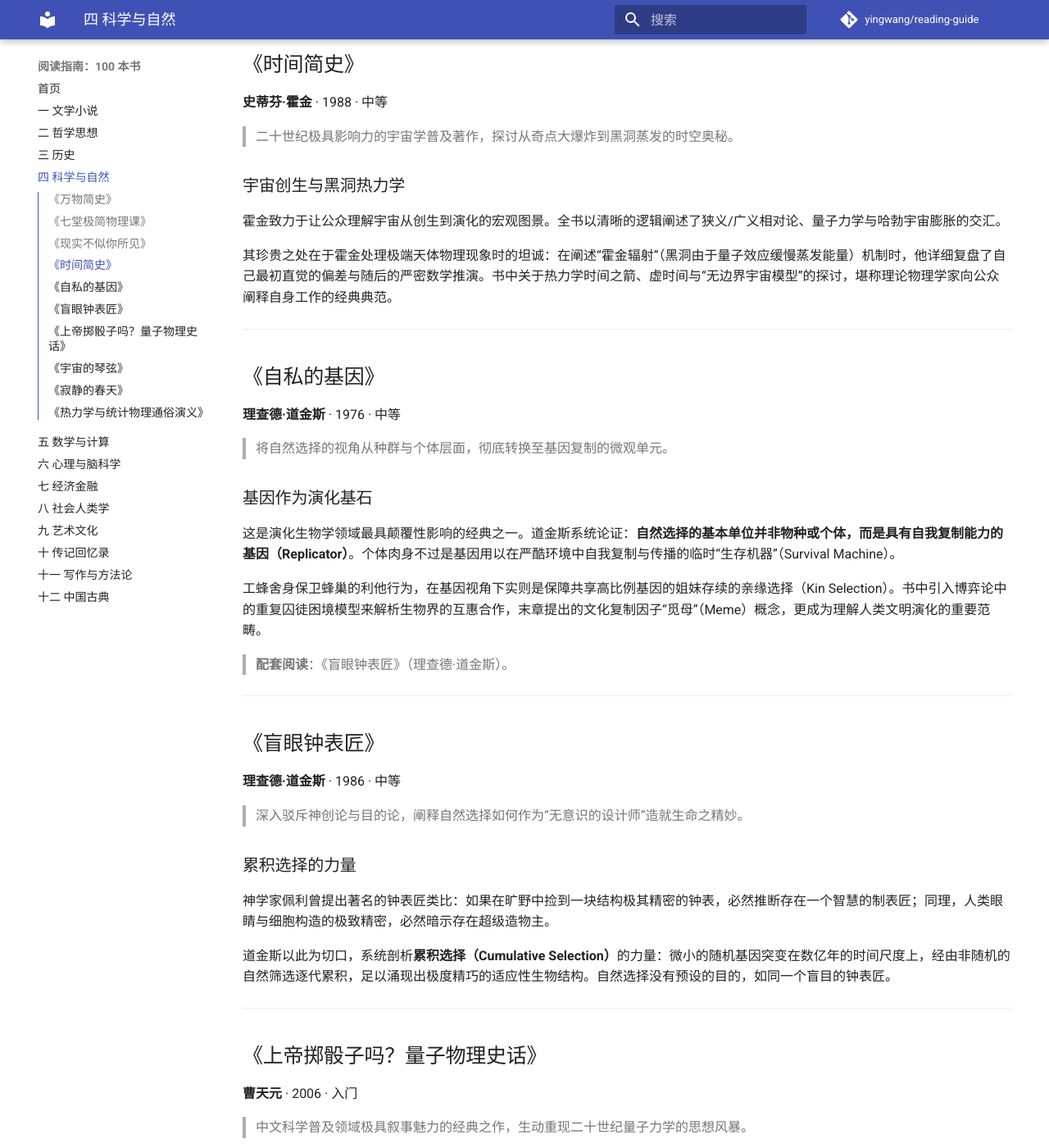
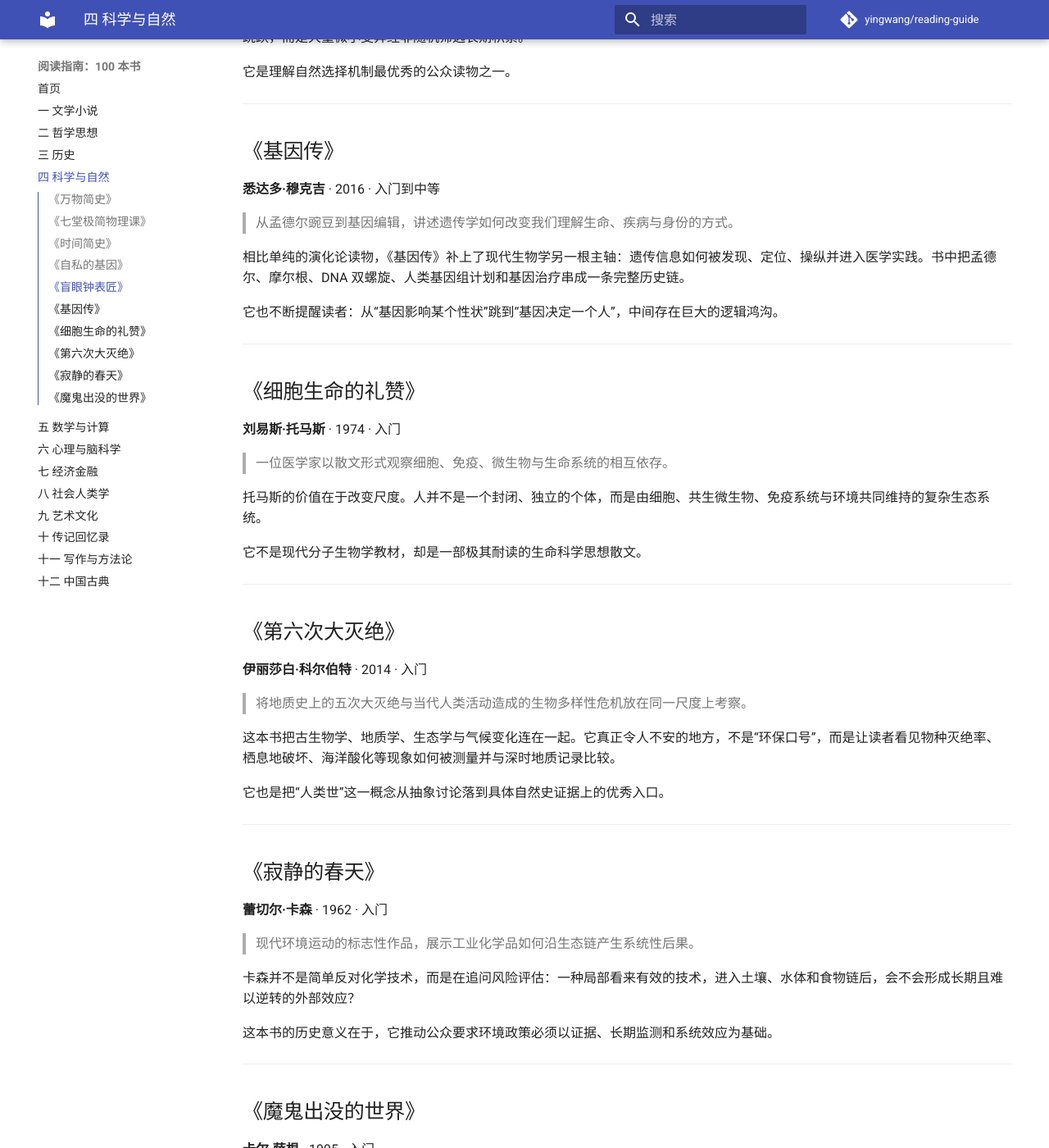
Before and after one commit to yingwang/reading-guide, an MkDocs documentation site: the page built from docs/chapters/04-science.md, in a window 1280 px wide and 1400 px high, scrolled down 1771 px. Shown: the whole window at 82% size. Built offline with MkDocs 1.6.1 and Material for MkDocs 9.7.7, drawn with Linux system fonts in a browser that asks for light colours; comment, search, counter and statistics services are not loaded; some of the changed text lies outside the part shown.

Commit message:
Rebalance science reading list

```diff
--- a/docs/chapters/04-science.md
+++ b/docs/chapters/04-science.md
@@ -1,12 +1,10 @@
 # 四 科学与自然
 
-研读科学著作，核心旨趣不在于机械记忆具体的事实片段（诸如光速的精确数值或细胞器的分类名称）。事实数据随时可以检索查阅，唯有**科学的方法论与理性思维方式**能够长久沉淀为心智底层的认知工具。
+科学阅读最重要的，并不是多记几个结论，而是理解**证据如何约束想象，模型如何在反例面前被修正，以及我们如何区分成熟共识与前沿猜想**。
 
-科学精神的本质在于一套严谨的假说检验体系：一个理论如何被提出、如何经历严苛的实验检验、如何在同行审视与反例冲击中修正，并在适当时机让位于解释力更强的全新模型。当理解了达尔文如何耗费数十年积累地质与生物解剖证据，读者在面对当代流俗的轻率断言时，自会产生理性的审慎。
+因此，这一章不再把大量篇幅集中在理论物理，而是尽量覆盖物理学、演化、生物学、遗传学、地球科学、生态学与科学方法。一本好的科学书，应当既让人感到世界的宏阔，也让人知道哪些东西已经相当确定，哪些仍处于争论之中。
 
-科学的另一重智慧在于**让人学会坦然面对未知的边界**。从量子力学深层的测量难题到宇宙暴胀与暗物质的本质，前沿科学始终保留着谦逊的探索空间。在复杂的世界中，学会与尚未解开的谜题共存、拒绝轻率附和简陋的结论，本身就是一种极具定力的思维品格。
-
-本章精选十部代表作，涵盖物理学、演化生物学、宇宙学、热力学与生态学。
+本章精选十部作品。它们并非十本“最权威教材”，而是十个进入现代自然科学思想体系的入口。
 
 ---
 
@@ -14,20 +12,11 @@
 
 **比尔·布莱森** · 2003 · 入门
 
-> 一部以生动风趣笔触写就的跨学科科学通史，重拾对自然与宇宙的好奇心。
+> 从宇宙、地球到生命演化的跨学科科学通史，适合作为整章的总入口。
 
-### 科学探索者的真实人性
+布莱森真正写得好的不是知识点，而是科学如何被做出来：错误的猜想、偶然的发现、长期无人理会的论文，以及后来重新被证据翻出来的旧理论。它能让读者意识到，科学史不是一条笔直的胜利路线，而是一套不断纠错的制度。
 
-布莱森以敏锐的非虚构观察视角切入科学史：他擅长捕捉普通人初次感知宇宙奥秘时的震撼，并将这种体验转化为对天文学、地质学、物理学与古生物学演进的生动讲述。
-
-书中以大量笔墨描摹科学探索者真实的人格特质与曲折经历：
-- 亨利·卡文迪什测定地球密度时的极度内向与深居简出；
-- 格雷戈尔·孟德尔在修道院菜园里进行豌豆杂交实验，其开创性论文却被科学界尘封三十余载；
-- 阿尔弗雷德·韦格纳提出大陆漂移学说时遭遇的地质学界集体嘲讽。
-
-科学并非一览无余的直线推演，而是一代代探索者在困惑、试错与灵光闪现中披荆斩棘的曲折探索。
-
-> **配套阅读**：《七堂极简物理课》。
+> **配套阅读**：刘易斯·托马斯《细胞生命的礼赞》。
 
 ---
 
@@ -35,31 +24,11 @@
 
 **卡洛·罗韦利** · 2014 · 入门
 
-> 意大利理论物理学家以百页篇幅精炼勾勒现代物理学的核心革命。
+> 用极短篇幅勾勒相对论、量子力学、粒子物理与宇宙学的现代物理图景。
 
-### 理论物理的纯粹美感
+这本书最适合用来建立直觉：空间并非固定舞台，时间并非绝对流逝，物质世界在不同尺度上呈现出完全不同于日常经验的结构。
 
-这部小书篇幅短小，思想密度却极高。罗韦利在讲解广义相对论时指出：**爱因斯坦洞察到引力场与空间并非两件分离的事物，引力场本身便是空间弯曲的几何表现**。物质告诉空间如何弯曲，空间告诉物质如何运动。
-
-在探讨量子力学的篇章中，他用极其明晰的语言阐明了微观粒子在被观测前的波函数叠加与测不准原理。罗韦利的文笔兼具思辨的清澈与文学的雅致，展现了理论物理洞察物质世界秩序的纯粹美感。
-
-> **配套阅读**：《现实不似你所见》。
-
----
-
-## 《现实不似你所见》
-
-**卡洛·罗韦利** · 2014 · 中等
-
-> 自古希腊原子论一路推演至圈量子引力理论的前沿求索。
-
-### 离散时空与量子自旋网络
-
-全书聚焦的核心命题在于：时间和空间是宇宙的终极基底，抑或是更深层物理实体涌现出的宏观表现？
-
-罗韦利的回答倾向于后者：在普朗克尺度（10⁻³⁵ 米）的微观层面并不存在连续平滑的空间与时间流，世界是由离散的“量子自旋网络”（Spin Networks）交织而成。他从德谟克利特的原子构想、牛顿的绝对时空、爱因斯坦的引力场论层层铺陈，为读者展现了理论物理构建前沿模型时的宏阔智性图景。
-
-> **配套阅读**：《时间的秩序》（卡洛·罗韦利）。
+需要注意的是，罗韦利本人是圈量子引力的重要研究者；当文本进入量子引力与离散时空时，应把它理解为前沿理论视角，而非已经尘埃落定的物理学共识。
 
 ---
 
@@ -67,13 +36,11 @@
 
 **史蒂芬·霍金** · 1988 · 中等
 
-> 二十世纪极具影响力的宇宙学普及著作，探讨从奇点大爆炸到黑洞蒸发的时空奥秘。
+> 二十世纪最有影响力的宇宙学普及作品之一。
 
-### 宇宙创生与黑洞热力学
+从相对论、宇宙膨胀、黑洞到热力学时间箭头，霍金展示了现代宇宙学最核心的一组问题。它的价值不只在于介绍黑洞辐射，而在于把“宇宙是否有开端”“物理定律的边界在哪里”这样的哲学问题重新放回可检验的数学物理框架中。
 
-霍金致力于让公众理解宇宙从创生到演化的宏观图景。全书以清晰的逻辑阐述了狭义/广义相对论、量子力学与哈勃宇宙膨胀的交汇。
-
-其珍贵之处在于霍金处理极端天体物理现象时的坦诚：在阐述“霍金辐射”（黑洞由于量子效应缓慢蒸发能量）机制时，他详细复盘了自己最初直觉的偏差与随后的严密数学推演。书中关于热力学时间之箭、虚时间与“无边界宇宙模型”的探讨，堪称理论物理学家向公众阐释自身工作的经典典范。
+部分宇宙学讨论具有明显时代背景，阅读时宜与较新的宇宙学资料互证。
 
 ---
 
@@ -81,15 +48,13 @@
 
 **理查德·道金斯** · 1976 · 中等
 
-> 将自然选择的视角从种群与个体层面，彻底转换至基因复制的微观单元。
+> 以基因复制者视角重新组织自然选择的解释框架。
 
-### 基因作为演化基石
+道金斯最重要的贡献不是一句“基因是自私的”，而是把许多表面上的利他、合作与亲缘行为放进复制、选择与适合度的统一框架中思考。它极大影响了公众理解演化的方式。
 
-这是演化生物学领域最具颠覆性影响的经典之一。道金斯系统论证：**自然选择的基本单位并非物种或个体，而是具有自我复制能力的基因（Replicator）**。个体肉身不过是基因用以在严酷环境中自我复制与传播的临时“生存机器”（Survival Machine）。
+“基因视角”是强有力的分析层级，但不是唯一层级。现代演化生物学同时讨论个体、群体、发育约束、生态环境与基因调控，因此不宜把本书读成对生命的一元解释。
 
-工蜂舍身保卫蜂巢的利他行为，在基因视角下实则是保障共享高比例基因的姐妹存续的亲缘选择（Kin Selection）。书中引入博弈论中的重复囚徒困境模型来解析生物界的互惠合作，末章提出的文化复制因子“觅母”（Meme）概念，更成为理解人类文明演化的重要范畴。
-
-> **配套阅读**：《盲眼钟表匠》（理查德·道金斯）。
+> **配套阅读**：《盲眼钟表匠》。
 
 ---
 
@@ -97,39 +62,47 @@
 
 **理查德·道金斯** · 1986 · 中等
 
-> 深入驳斥神创论与目的论，阐释自然选择如何作为“无意识的设计师”造就生命之精妙。
+> 解释自然选择如何在没有预设目的的情况下产生高度复杂的适应结构。
 
-### 累积选择的力量
+这本书最清楚地回答了一个直觉难题：眼睛、翅膀、拟态等复杂结构，看起来为何如此像“被设计出来的”？答案不是一次巨大的随机跳跃，而是大量微小变异经非随机筛选长期积累。
 
-神学家佩利曾提出著名的钟表匠类比：如果在旷野中捡到一块结构极其精密的钟表，必然推断存在一个智慧的制表匠；同理，人类眼睛与细胞构造的极致精密，必然暗示存在超级造物主。
-
-道金斯以此为切口，系统剖析**累积选择（Cumulative Selection）**的力量：微小的随机基因突变在数亿年的时间尺度上，经由非随机的自然筛选逐代累积，足以涌现出极度精巧的适应性生物结构。自然选择没有预设的目的，如同一个盲目的钟表匠。
+它是理解自然选择机制最优秀的公众读物之一。
 
 ---
 
-## 《上帝掷骰子吗？量子物理史话》
+## 《基因传》
 
-**曹天元** · 2006 · 入门
+**悉达多·穆克吉** · 2016 · 入门到中等
 
-> 中文科学普及领域极具叙事魅力的经典之作，生动重现二十世纪量子力学的思想风暴。
+> 从孟德尔豌豆到基因编辑，讲述遗传学如何改变我们理解生命、疾病与身份的方式。
 
-### 二十世纪的物理学风暴
+相比单纯的演化论读物，《基因传》补上了现代生物学另一根主轴：遗传信息如何被发现、定位、操纵并进入医学实践。书中把孟德尔、摩尔根、DNA 双螺旋、人类基因组计划和基因治疗串成一条完整历史链。
 
-作者以演义体的生动笔调，重构了波粒二象性、海森堡测不准原理、玻尔哥本哈根诠释、休·埃弗雷特多世界假说与爱因斯坦—玻尔世纪论战。
-
-全书不仅普及了薛定谔的猫、量子纠缠与贝尔不等式等核心物理概念，更将科学理论的诞生置于探索者激烈的哲学交锋与时代背景之中，展现了人类理智在探寻微观世界本质时的震撼与困惑。
+它也不断提醒读者：从“基因影响某个性状”跳到“基因决定一个人”，中间存在巨大的逻辑鸿沟。
 
 ---
 
-## 《宇宙的琴弦》
+## 《细胞生命的礼赞》
 
-**布赖恩·格林** · 1999 · 中等
+**刘易斯·托马斯** · 1974 · 入门
 
-> 弦理论与多维空间物理学的通俗经典，探索统一广义相对论与量子力学的终极路径。
+> 一位医学家以散文形式观察细胞、免疫、微生物与生命系统的相互依存。
 
-### 振动的微观能量弦
+托马斯的价值在于改变尺度。人并不是一个封闭、独立的个体，而是由细胞、共生微生物、免疫系统与环境共同维持的复杂生态系统。
 
-全书以精妙的比喻解释了超弦理论的核心设想：构成宇宙万物的基本实体并非零维的点状粒子，而是一维振动的微小能量弦；电子、夸克、光子等不同粒子的质量与电荷差异，不过是微观弦在额外卷缩的六维卡拉比-丘流形（Calabi-Yau Manifold）中以不同模式振动的频率表现。
+它不是现代分子生物学教材，却是一部极其耐读的生命科学思想散文。
+
+---
+
+## 《第六次大灭绝》
+
+**伊丽莎白·科尔伯特** · 2014 · 入门
+
+> 将地质史上的五次大灭绝与当代人类活动造成的生物多样性危机放在同一尺度上考察。
+
+这本书把古生物学、地质学、生态学与气候变化连在一起。它真正令人不安的地方，不是“环保口号”，而是让读者看见物种灭绝率、栖息地破坏、海洋酸化等现象如何被测量并与深时地质记录比较。
+
+它也是把“人类世”这一概念从抽象讨论落到具体自然史证据上的优秀入口。
 
 ---
 
@@ -137,20 +110,20 @@
 
 **蕾切尔·卡森** · 1962 · 入门
 
-> 现代全球环保运动的奠基之作，揭示化学杀虫剂滥用对生态链与人类健康的隐秘摧毁。
+> 现代环境运动的标志性作品，展示工业化学品如何沿生态链产生系统性后果。
 
-### 生态链的连锁瓦解
+卡森并不是简单反对化学技术，而是在追问风险评估：一种局部看来有效的技术，进入土壤、水体和食物链后，会不会形成长期且难以逆转的外部效应？
 
-卡森以科学家的严谨调查与文学家的深情笔触，详尽记录了 DDT 等合成农药在土壤、地下水、浮游生物、鱼类直至猛禽体内的逐级富集效应（生物放大作用），描绘了鸟雀绝迹、溪流死寂的惨痛图景。全书引发了全球对工业文明无节制掠夺自然的深刻反思，直接推动了现代环境保护法规与机构的建立。
+这本书的历史意义在于，它推动公众要求环境政策必须以证据、长期监测和系统效应为基础。
 
 ---
 
-## 《热力学与统计物理通俗演义》
+## 《魔鬼出没的世界》
 
-**麦克斯韦 / 玻尔兹曼等思想谱系** · 现代精选 · 中等
+**卡尔·萨根** · 1995 · 入门
 
-> 从热机效率到宇宙熵增，透视时间单向流动的物理学奥秘。
+> 一部关于科学怀疑精神、证据标准与伪科学辨识的经典。
 
-### 熵增与生命的低熵奇迹
+萨根提出的“胡扯探测工具箱”至今仍极实用：一个命题是否可证伪？是否存在独立重复证据？有没有把相关性偷换成因果性？解释是否为了保住结论而不断增加临时假设？
 
-深入阐释热力学三大定律与“熵增原理”，揭示孤立系统不可逆地走向最大无序度的必然宿命。引导读者从统计物理中玻尔兹曼微观状态数（$S = k \ln W$）的角度，重新理解薛定谔所谓“生命依靠负熵为生”的非凡奇迹。
+在信息爆炸时代，这本书的价值甚至高于许多具体知识型科普书。它训练的不是“知道更多”，而是**更难被糟糕的论证说服**。
```
